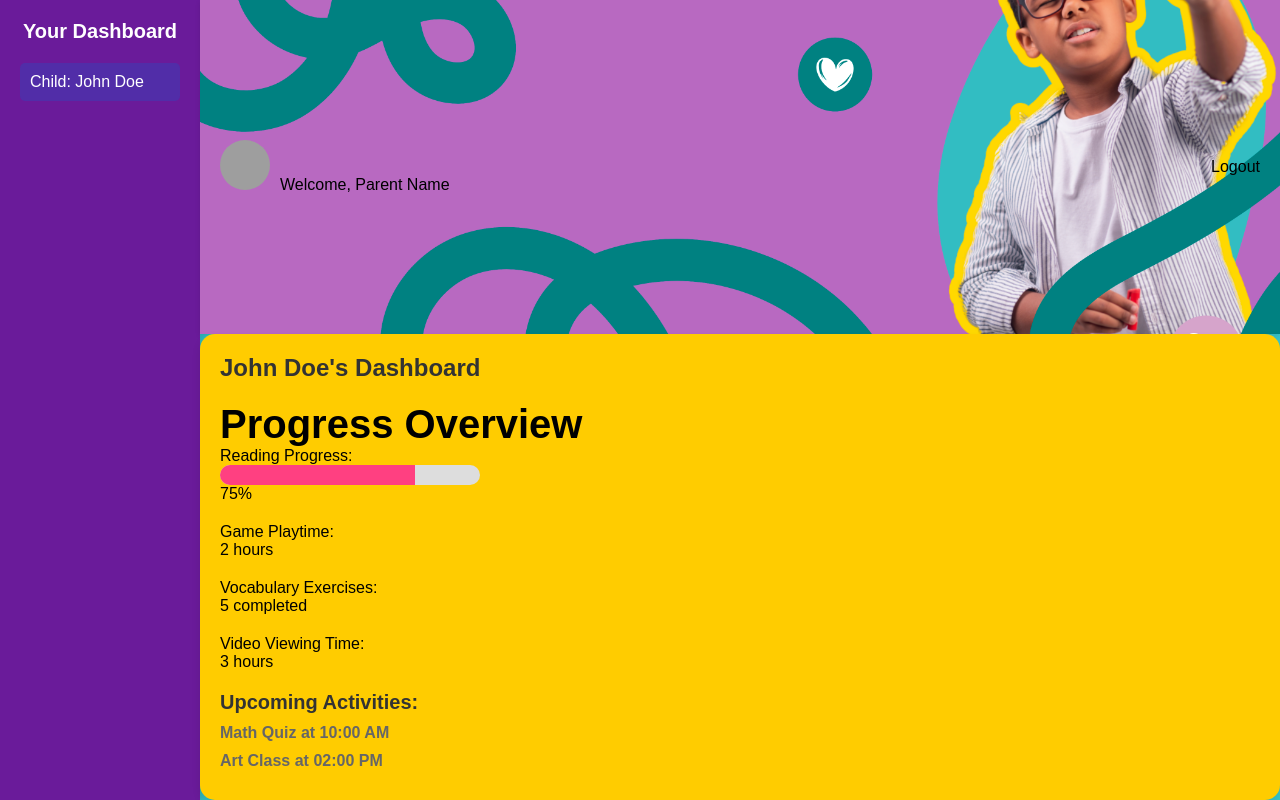
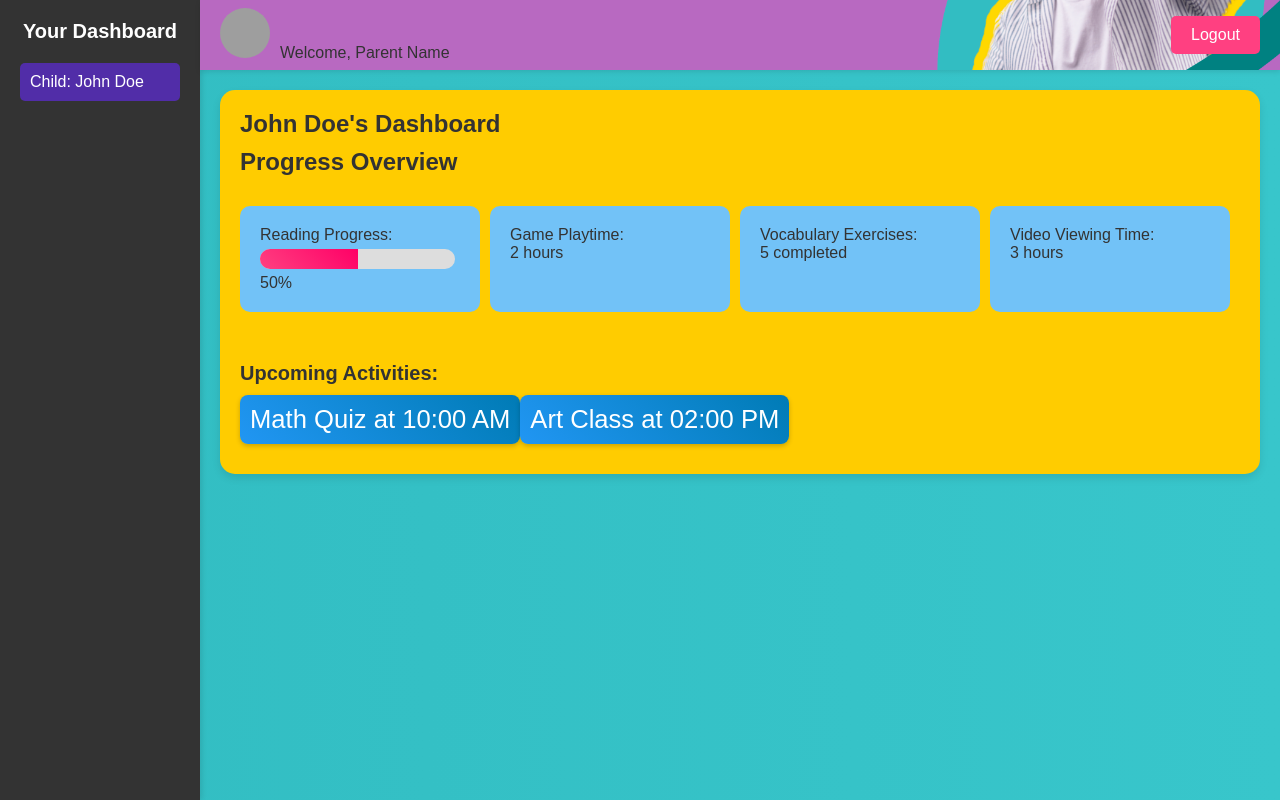
Before and after one commit to hayderabdela/kelem-kids-website, a React (Create React App) app: page /parentdashboard in a window 1280 px wide. Built offline with nearby package versions, Linux system fonts and the light colour scheme; grey boxes are pictures that could not be loaded; a web font is replaced by a local one.

Commit message:
changed css

```diff
--- a/package.json
+++ b/package.json
@@ -3,10 +3,14 @@
   "version": "0.1.0",
   "private": true,
   "dependencies": {
+    "@emotion/react": "^11.11.1",
+    "@emotion/styled": "^11.11.0",
     "@fortawesome/fontawesome-free": "^6.5.1",
     "@fortawesome/free-brands-svg-icons": "^6.5.1",
     "@fortawesome/free-solid-svg-icons": "^6.5.1",
     "@fortawesome/react-fontawesome": "^0.2.0",
+    "@mui/icons-material": "^5.15.0",
+    "@mui/material": "^5.15.0",
     "@testing-library/jest-dom": "^5.17.0",
     "@testing-library/react": "^13.4.0",
     "@testing-library/user-event": "^13.5.0",
@@ -51,6 +55,7 @@
     ]
   },
   "devDependencies": {
+    "@babel/plugin-proposal-private-property-in-object": "^7.21.11",
     "@babel/plugin-transform-runtime": "^7.23.6",
     "gh-pages": "^6.1.0"
   }
--- a/src/components/footer/footer.css
+++ b/src/components/footer/footer.css
@@ -8,7 +8,6 @@ footer {
 
 .footer_main {
     display: flex;
-    flex-wrap: wrap;
 }
 
 .tag {
--- a/src/components/login-signup/LoginSignup.jsx
+++ b/src/components/login-signup/LoginSignup.jsx
@@ -125,8 +125,12 @@ const LoginSignup = () => {
 
         <button type="submit">{isLogin ? "Login" : "Sign Up"}</button>
       </form>
-      {errorMessage && <p className="error-message">{errorMessage}</p>}
-      <p>
+        {errorMessage && (
+        <p className="error-message">
+          <i className="fas fa-exclamation-triangle"></i>
+          {errorMessage}
+        </p>
+      )}      <p>
         {isLogin ? "Don't have an account?" : "Already have an account?"}
         <button type="button" onClick={handleToggle}>
           {isLogin ? "Sign Up here" : "Login here"}
--- a/src/components/login-signup/loginsignup.css
+++ b/src/components/login-signup/loginsignup.css
@@ -106,8 +106,13 @@
 }
 
 .error-message {
-    color: #e74c3c;
-    margin-top: 10px;
-    text-align: center;
-    font-size: 14px;
+    color: #ff4d4f;
+    /* Red color for error messages */
+    display: flex;
+    align-items: center;
 }
+
+.error-message i {
+    margin-right: 5px;
+    color: red;
+}
--- a/src/components/parentdashboard/ParentDashboard.jsx
+++ b/src/components/parentdashboard/ParentDashboard.jsx
@@ -1,10 +1,18 @@
-// ParentDashboard.jsx
-
 import React, { useState } from "react";
+import { useNavigate } from "react-router-dom";
 import avatar from "../../assets/avater1.jpg";
 import "./parentdashboard.css";
 
 const ParentDashboard = () => {
+  const navigate = useNavigate();
+  // Simulating authentication check using a token stored in localStorage
+  const handleLogout = () => {
+    // Perform logout actions (e.g., clear localStorage, reset state, etc.)
+    localStorage.removeItem("token");
+    // Redirect to the login/signup page
+    navigate("/login-signup");
+  };
+
   const [selectedChild, setSelectedChild] = useState({
     id: 1,
     name: "John Doe",
@@ -16,29 +24,32 @@ const ParentDashboard = () => {
       // Add more activities as needed
     ],
     progress: {
-      reading: 75, // Progress percentage
-      gamePlaytime: "2 hours", // Total game playtime
-      vocabularyExercises: 5, // Number of vocabulary exercises completed
-      videoViewing: "3 hours", // Total video viewing time
+      reading: 50,
+      gamePlaytime: "2 hours",
+      vocabularyExercises: 5,
+      videoViewing: "3 hours",
       // Add more progress metrics as needed
     },
   });
 
+
   const renderProgressItem = (label, value, isProgressBar = false) => (
-    <div className="progress-item" key={label}>
+  <div className="progress-item" key={label}>
+    <div className="progress-item-content">
       <p>{label}:</p>
       {isProgressBar ? (
         <>
           <div className="progress-bar">
-            <div style={{ width: `${value}%` }}></div>
+            <div className="progress-fill" style={{ width: `${value}%` }}></div>
           </div>
-          <p>{value}%</p>
+          <p className="progress-value">{value}%</p>
         </>
       ) : (
         <p>{value}</p>
       )}
     </div>
-  );
+  </div>
+);
 
 
   return (
@@ -46,7 +57,6 @@ const ParentDashboard = () => {
       <div className="sidebar">
         <div className="logo">Your Dashboard</div>
         <div className="children-list">
-          {/* For a single child dashboard, no need for child selection */}
           <div className="child selected">Child: {selectedChild.name}</div>
         </div>
       </div>
@@ -56,18 +66,17 @@ const ParentDashboard = () => {
             <img src={avatar} alt="User Avatar" />
             <span>Welcome, Parent Name</span>
           </div>
-          <div className="logout">Logout</div>
+          <button className="logout" onClick={handleLogout}>Logout</button>
         </div>
         <div className="child-details">
           <h2>{selectedChild.name}'s Dashboard</h2>
+          <h3>Progress Overview</h3>
           <div className="progress-section">
-            <h3>Progress Overview</h3>
             {renderProgressItem("Reading Progress", selectedChild.progress.reading, true)}
             {renderProgressItem("Game Playtime", selectedChild.progress.gamePlaytime)}
             {renderProgressItem("Vocabulary Exercises", `${selectedChild.progress.vocabularyExercises} completed`)}
             {renderProgressItem("Video Viewing Time", selectedChild.progress.videoViewing)}
           </div>
-
           <div className="activities">
             <h3>Upcoming Activities:</h3>
             <ul>
--- a/src/components/parentdashboard/parentdashboard.css
+++ b/src/components/parentdashboard/parentdashboard.css
@@ -1,9 +1,14 @@
 /* parentdashboard.css */
 
 body {
-    margin: 0;
+margin: 0;
     font-family: 'Arial', sans-serif;
-    background-color: #f0f0f0;
+    --primary-bg-color: #f0f0f0;
+    /* Light background color */
+    --secondary-bg-color: #333;
+    /* Dark background color */
+    background-color: var(--primary-bg-color);
+    color: #333;
 }
 
 .parent-dashboard {
@@ -13,8 +18,8 @@ body {
 
 .sidebar {
     width: 200px;
-    background-color: #6a1b9a;
-    /* Purple background color */
+    height: 100%;
+    background-color: var(--secondary-bg-color);     /* Purple background color */
     color: #fff;
     padding: 20px;
     box-shadow: 2px 0 5px rgba(0, 0, 0, 0.1);
@@ -60,9 +65,10 @@ body {
     flex-direction: column;
 }
 
-.header {
+.parent-dashboard .header {
     background-color: #fff;
     padding: 20px;
+    max-height: 70px;
     margin: 0;
     display: flex;
     justify-content: space-between;
@@ -75,21 +81,41 @@ body {
     height: 30px;
     border-radius: 50%;
     margin-right: 10px;
+    align-items: center;
 }
-/* parentdashboard.css */
 
+
+.logout {
+    background-color: #ff4081;
+    /* Pink */
+    color: #fff;
+    padding: 10px 20px;
+    border: none;
+    border-radius: 5px;
+    cursor: pointer;
+    font-size: 16px;
+    transition: background-color 0.3s ease;
+}
+
+.logout:hover {
+    background-color: #ff0055;
+    /* Darker pink on hover */
+}
 .child-details {
+    display: flex;
+    flex-direction: column;
     padding: 20px;
     background-color: #ffcc00;
     /* Vibrant yellow background */
     box-shadow: 0 4px 8px rgba(0, 0, 0, 0.1);
     border-radius: 15px;
+    margin: 20px;
 }
 
-.child-details h2 {
+.child-details h3 {
     color: #333;
     font-size: 24px;
-    margin-bottom: 10px;
+    margin: 10px 10px 10px 0;
 }
 
 .user-profile img {
@@ -101,23 +127,37 @@ body {
 
 .progress-section {
     margin-top: 20px;
+    display: flex;
+    justify-content: space-between;
 }
 
+.progress-item-content {
+    padding: 5px;
+    display: flex;
+    flex-direction: column;
+}
 .progress-item {
-    margin-bottom: 20px;
-}
+    flex: 1 1 200px;
+    margin: 0 10px 20px 0;
+    padding: 15px;
+    background-color: #72c2f7;
+    /* Light blue background */
+    border-radius: 10px;}
 
 .progress-bar {
-    max-width:25%;
+    display: flex;
     background-color: #ddd;
     height: 20px;
     border-radius: 10px;
     overflow: hidden;
+    border-color: #f0f0f0;
+    max-width: 100%;
+    margin: 5px 5px 5px 0;
 }
 
-.progress-bar div {
+.progress-fill {
     height: 100%;
-    background-color: #ff4081;
+    background: linear-gradient(45deg, #ff4081, #ff0066);
     transition: width 0.5s ease;
 }
 
@@ -134,11 +174,46 @@ body {
 .activities ul {
     list-style: none;
     padding: 0;
+    display: flex;
+    flex-wrap: wrap;
 }
 
 .activities li {
     margin-bottom: 10px;
-    color: #666;
-    font-weight: bold;
-    font-size: 16px;
+    color: #fff;
+    font-size: 1.6rem;
+    background: linear-gradient(45deg, #2196f3, #007bb5);
+    /* Gradient from blue to dark blue */
+    padding: 10px;
+    border-radius: 8px;
+    box-shadow: 0 2px 5px rgba(0, 0, 0, 0.2);
 }
+
+@media screen and (max-width: 768px) {
+    .parent-dashboard .header{
+        flex-direction: row;
+    }
+    .child-details {
+        padding: 15px;
+    }
+
+    .progress-item {
+        flex-direction: column;
+        align-items: flex-start;
+    }
+
+    .progress-bar,
+    .progress-bar div {
+        height: 15px;
+    }
+
+    .activities li {
+        font-size: 1.4rem;
+    }
+}
+
+@media screen and (max-width: 1050px){
+    .parent-dashboard .header{
+        flex-direction: row;
+    }
+}
--- a/src/containers/header/header.css
+++ b/src/containers/header/header.css
@@ -8,7 +8,6 @@
   /* display: flex; */
   /* align-items: center; */
   padding: 0.5rem 2rem;
-  margin-top: 12rem;
 }
 
 .header-content {
--- a/src/containers/vocabulary/vocabulary.css
+++ b/src/containers/vocabulary/vocabulary.css
@@ -173,14 +173,14 @@ body {
   transform: scale(1.1);
 }
 
-button {
+.vocabulary button {
   background-color: #e34561;
   padding: 14px 40px;
   border-radius: 10px;
   font-size: 30px;
 }
 
-button:hover {
+.vocabulary button:hover {
   background-color:#3498db;
   color: white;
   transform: scale(1.1);
```
Also changed, not shown: 1 other file (tests, documents, lock files or other folders).
